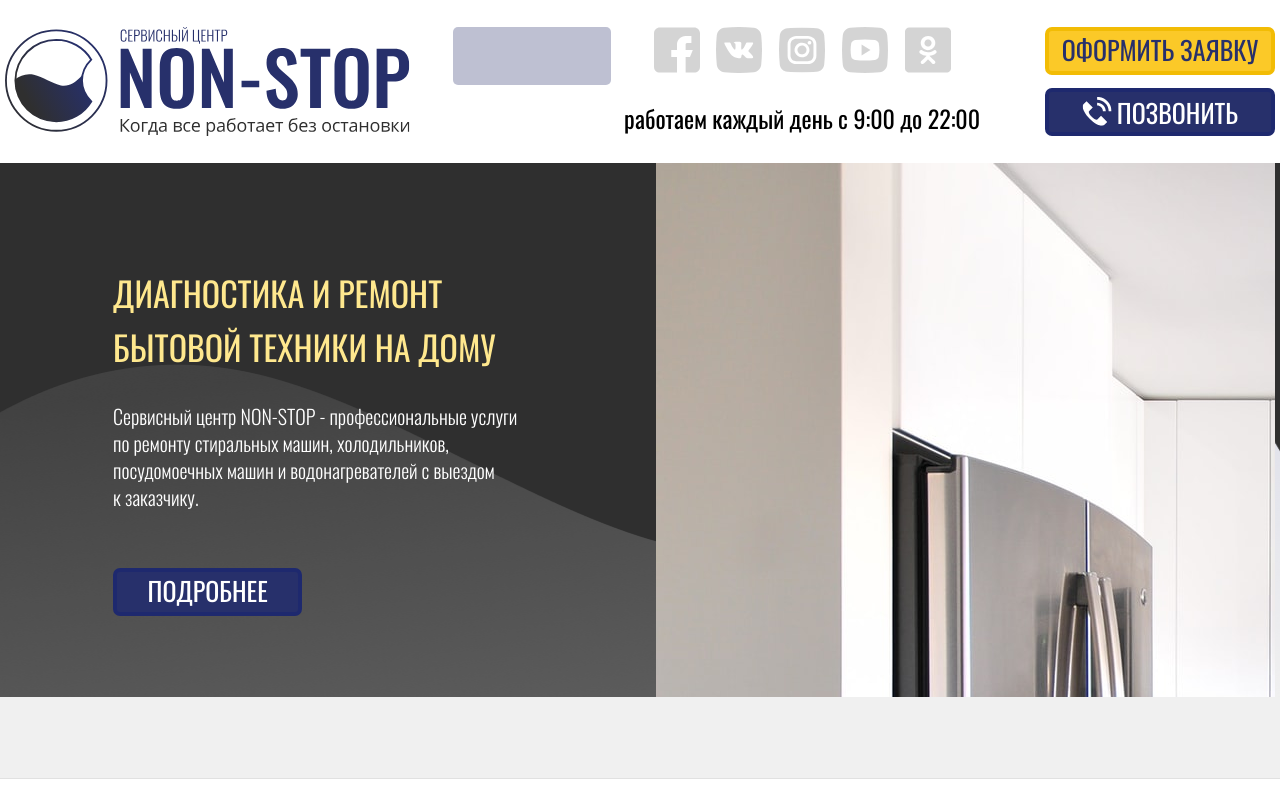
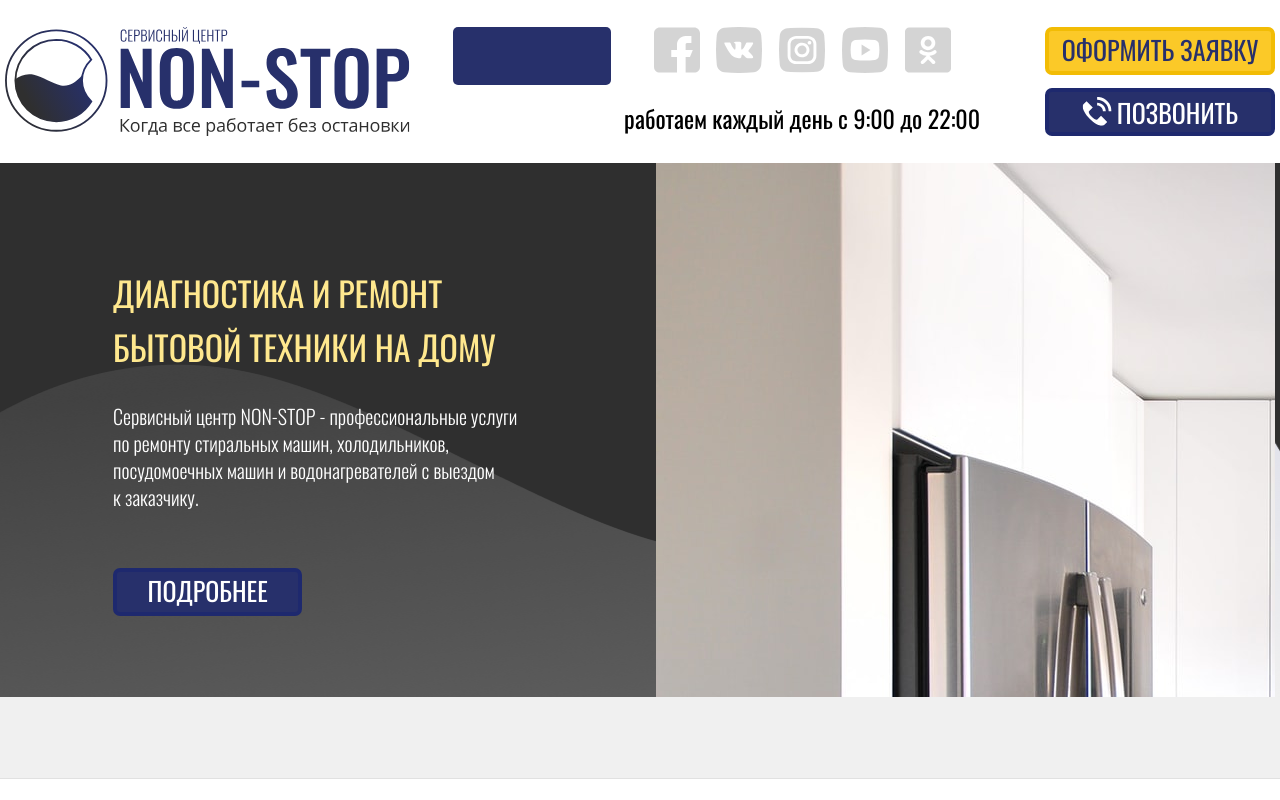
Before and after one commit to Powenga/scnonstop_v_2, a React (Create React App) app: page / in a window 1280 px wide. Shown: the top 800 px of the page. Built offline with nearby package versions, Linux system fonts and the light colour scheme.

Commit message:
feat: remove yandex rating opacity

```diff
--- a/src/components/Header/Header.css
+++ b/src/components/Header/Header.css
@@ -28,17 +28,17 @@
   height: 58px;
   background-color: #27306b;
   border-radius: 5px;
-  opacity: 0.3;
   cursor: pointer;
-  transition: opacity 0.3s ease-out;
+  transition: transform .2s ease;
   grid-column: col-start 5 / span 2;
   display: flex;
   justify-content: center;
   align-items: center;
+  position: relative;
 }
 
 .header__ya-rating-container:hover {
-  opacity: 1;
+  transform: translateY(-5px);
 }
 
 .header__social {
--- a/src/components/Social/Social.css
+++ b/src/components/Social/Social.css
@@ -29,7 +29,7 @@
   background-size: contain;
   position: relative;
   top: 0;
-  transition: 0.2s ease;
+  transition: transform .2s ease;
   opacity: 0.2;
 }
 
```
